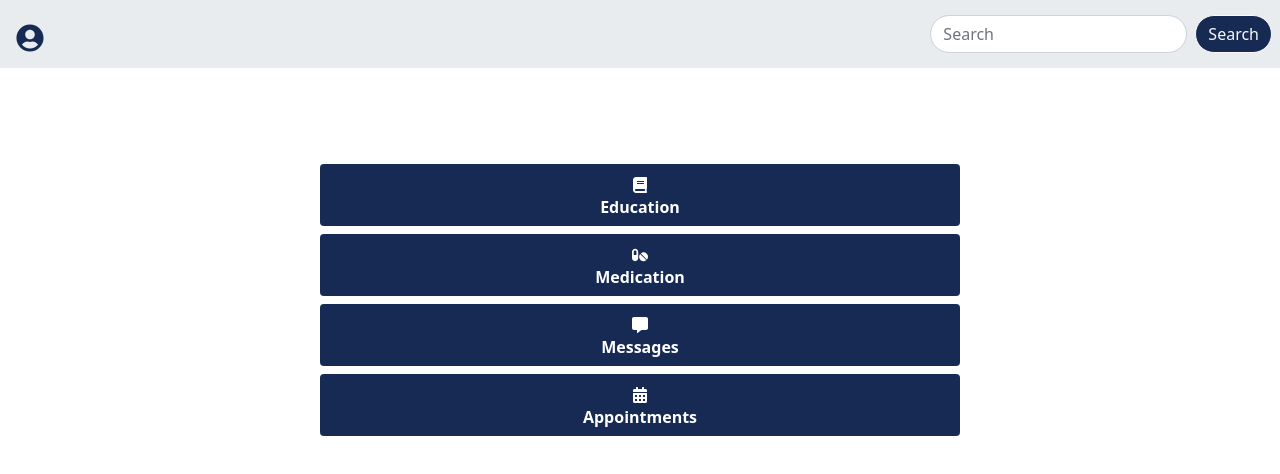
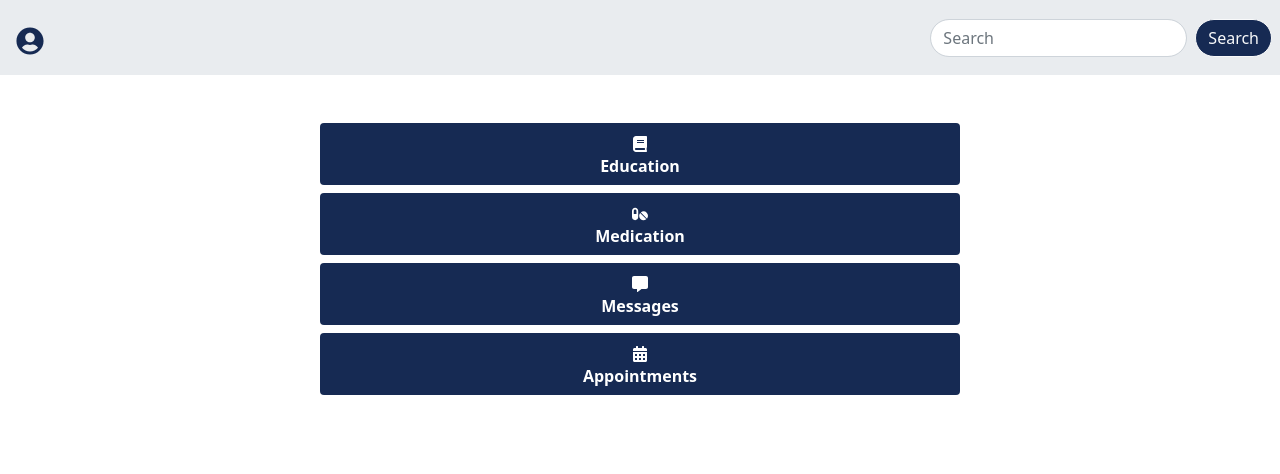
Before and after one commit to acsaeng/post-op-discharge-app, a React (Create React App) app in the folder frontend/: page /dashboard in a window 1280 px wide. Shown: the top 474 px of the page. Built offline with nearby package versions, Linux system fonts and the light colour scheme.

Commit message:
removed margin bottom mb, made the fixed to the top with a hidden layer underneath to push subsequent divs down

```diff
--- a/frontend/src/navbar/Navbar.js
+++ b/frontend/src/navbar/Navbar.js
@@ -3,16 +3,21 @@ import { FaUserCircle } from 'react-icons/fa'
 
 const Navbar = () => {
   return (
-    <nav class="navbar navbar-expand-lg navbar-light justify-content-between mb-5" style={{"background-color": "#e9ecef"}}>
-        <a class="navbar-brand mx-3 fs-3" style={{"color": "#162a53"}} href="/"><FaUserCircle /></a>
+    <div>
+    <nav className="navbar navbar-expand-lg navbar-light justify-content-between w-100" style={{"backgroundColor": "#e9ecef","top":0, "height":"75px"}}>
+    </nav>
+    <nav className="navbar navbar-expand-lg navbar-light justify-content-between w-100" style={{"backgroundColor": "#e9ecef", "position":"fixed", "top":0, "height":"75px"}}>
+            <a className="navbar-brand mx-3 fs-3" style={{"color": "#162a53"}} href="/"><FaUserCircle /></a>
 
-        <form class="d-flex form-inline my-2 my-lg-0">
-            <input class="form-control mr-sm-2 me-2" type="search" placeholder="Search"></input>
-            <div class="collapse navbar-collapse" id="navbarSupportedContent">
-                <button class="btn btn-outline-light my-2 me-2 my-sm-0" style={{"background-color": "#162a53"}} type="submit">Search</button>
-            </div>
-        </form>
-    </nav>
+            <form className="d-flex form-inline my-2 my-lg-0">
+                <input className="form-control mr-sm-2 me-2" type="search" placeholder="Search"></input>
+                <div className="collapse navbar-collapse" id="navbarSupportedContent">
+                    <button className="btn btn-outline-light my-2 me-2 my-sm-0" style={{"backgroundColor": "#162a53"}} type="submit">Search</button>
+                </div>
+            </form>
+        </nav>
+    </div>
+
   )
 }
 
```
